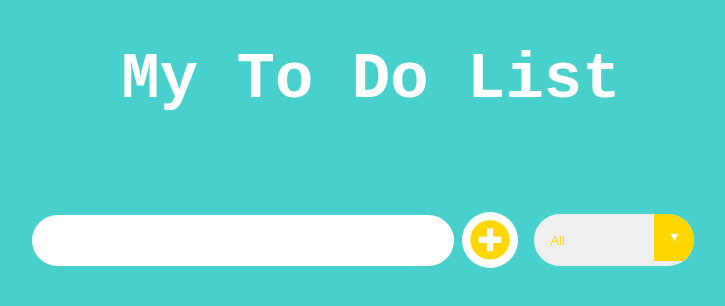
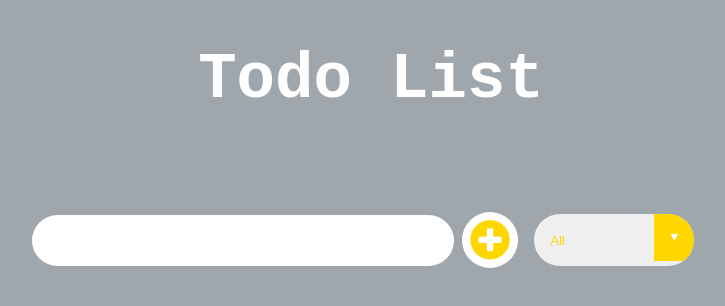
Before and after one commit to NicolasVicente44/Javascript-To-Do-list-2, a plain HTML site: page index.html in a window 1280 px wide. Shown: the whole page, without its empty margins (269-994 px from the left). Drawn offline with Linux system fonts and the light colour scheme.

Commit message:
updated ui

```diff
--- a/index.html
+++ b/index.html
@@ -22,7 +22,7 @@
 <body>
 
     <header>
-        <h1>My To Do List</h1>
+        <h1>Todo List</h1>
     </header>
     <form action="">
         <input type="text" class="todo-input">
--- a/styles.css
+++ b/styles.css
@@ -5,7 +5,7 @@
 }
 
 body {
-    background-color: mediumturquoise;
+    background-color: rgb(159, 167, 173);
     color: white;
     font-family: monospace;
     min-height: 100vh;
@@ -71,7 +71,7 @@ form button:hover {
     display: flex;
     justify-content: space-between;
     align-items: center;
-    transition: 0.5s;
+    transition: 0.2s;
     border-radius: 2rem;
 }
 
```
